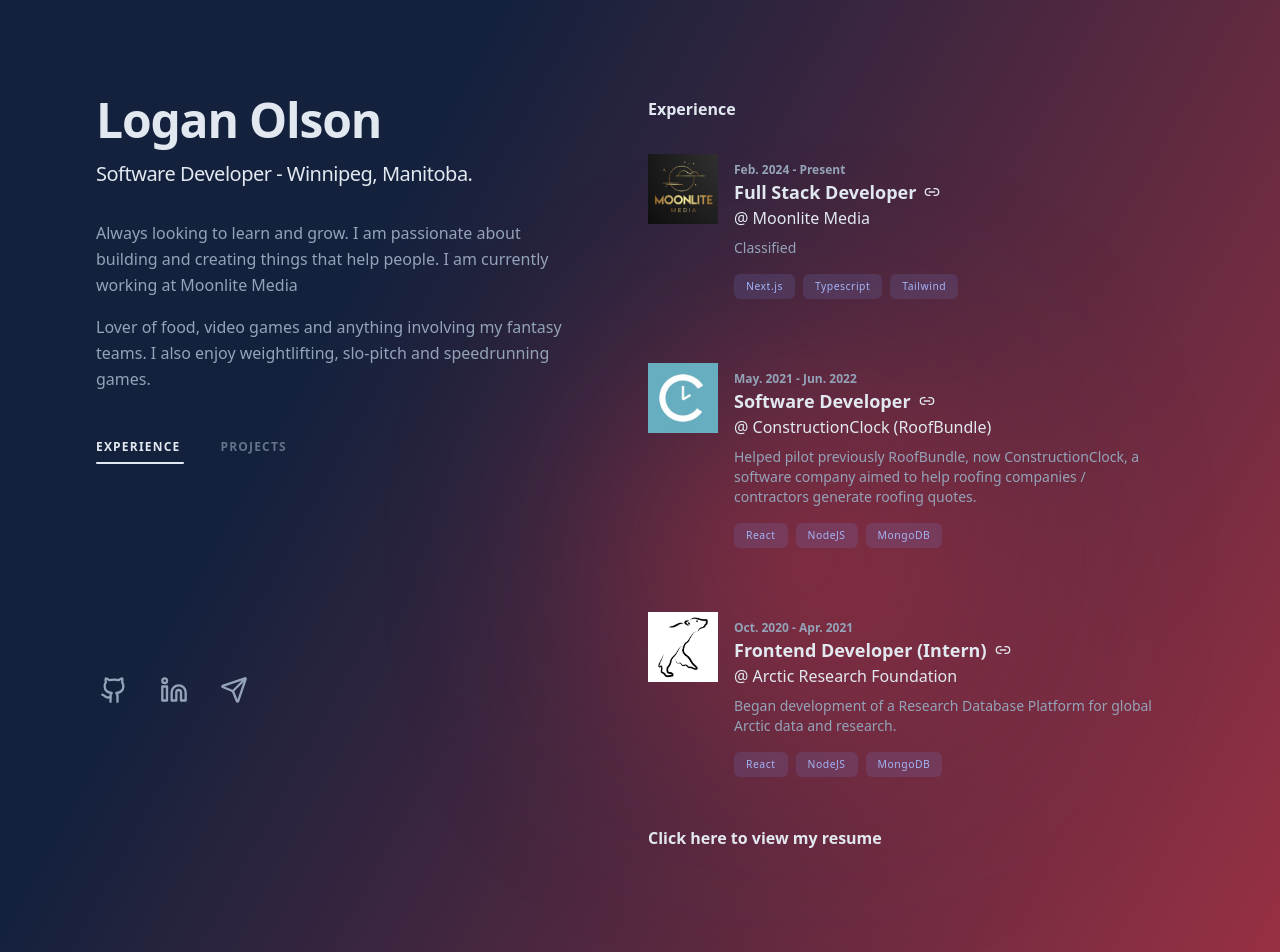
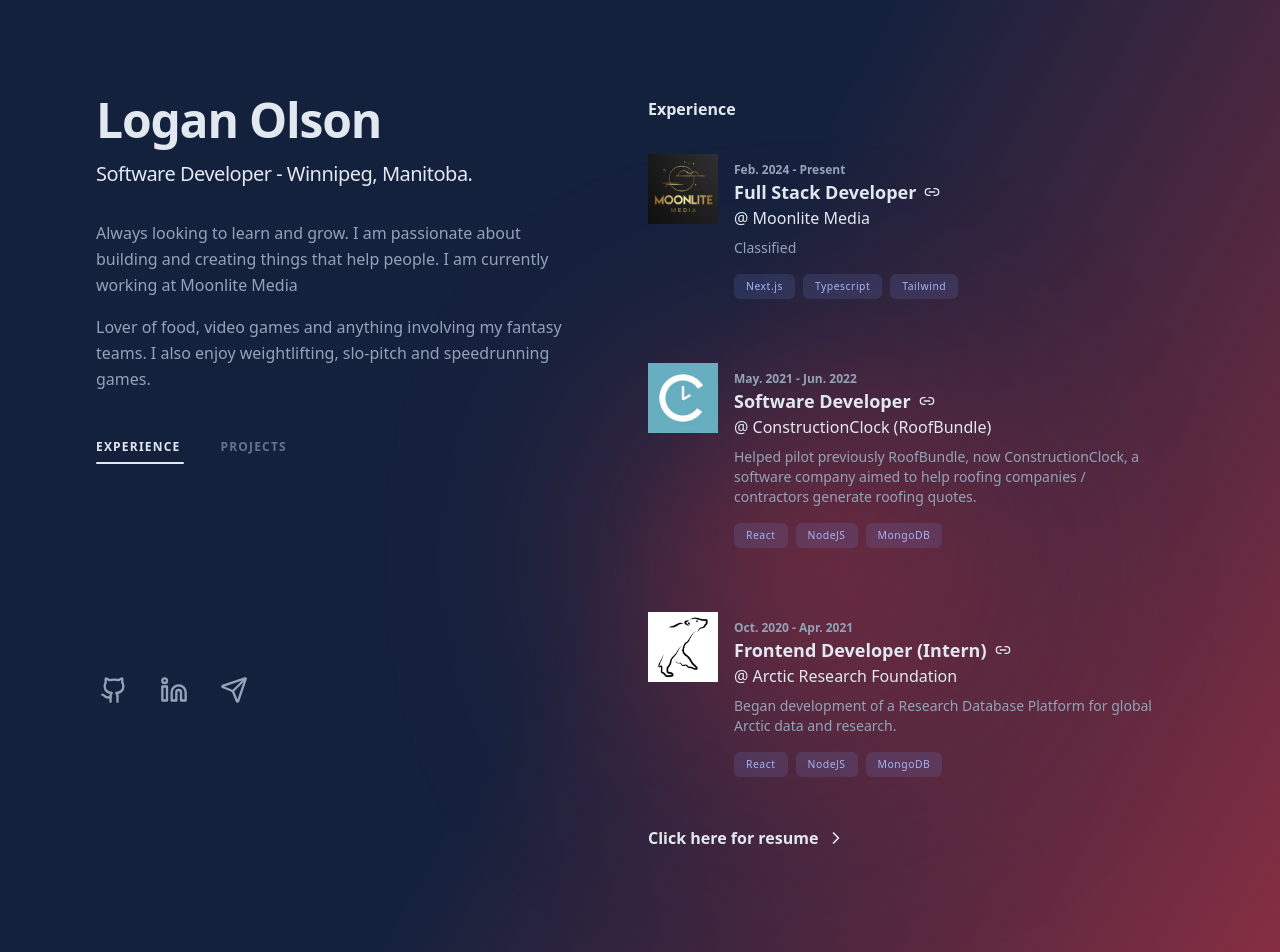
Before and after one commit to Lowgy/lowgy-dev, a Next.js app: page / in a window 1280 px wide. Shown: the top 952 px of the page. Built offline with nearby package versions, Linux system fonts and the light colour scheme.

Commit message:
Style touch ups

```diff
--- a/app/layout.tsx
+++ b/app/layout.tsx
@@ -28,7 +28,7 @@
   return (
     <html lang="en">
       <body
-        className={`${geistSans.variable} ${geistMono.variable} antialiased bg-[#ff1919] bg-gradient-to-br from-[#14213d] from-20% to-[#e63946] leading-relaxed text-slate-400 selection:bg-[#7a92f0] selection:text-indigo-950 min-h-screen overscroll-none`}
+        className={`${geistSans.variable} ${geistMono.variable} antialiased bg-[#ff1919] bg-gradient-to-br from-[#14213d] from-35% to-[#e63946] leading-relaxed text-slate-400 selection:bg-[#7a92f0] selection:text-indigo-950 min-h-screen overscroll-none`}
       >
         <div>
           {children}
--- a/components/experiences.tsx
+++ b/components/experiences.tsx
@@ -1,7 +1,7 @@
 import React from 'react';
 import Link from 'next/link';
 import Image from 'next/image';
-import { Link2 } from 'lucide-react';
+import { Link2, ChevronRight } from 'lucide-react';
 import { experienceData } from '@/lib/data';
 
 type ExperienceProps = (typeof experienceData)[number];
@@ -78,7 +78,10 @@
           rel="noreferrer noopener"
           className="inline-flex items-center font-bold leading-tight text-slate-200 group"
         >
-          Click here to view my resume
+          <span className="border-b-2 border-transparent pb-px transition group-hover:border-[#7a92f0] ease-in-out duration-200">
+            Click here for resume
+          </span>
+          <ChevronRight className="h-5 w-5 ml-2 -mt-0.5 text-slate-200 group-hover:text-[#a3b4f6] group-hover:translate-x-2 ease-in-out duration-200" />
         </Link>
       </div>
     </div>
```
